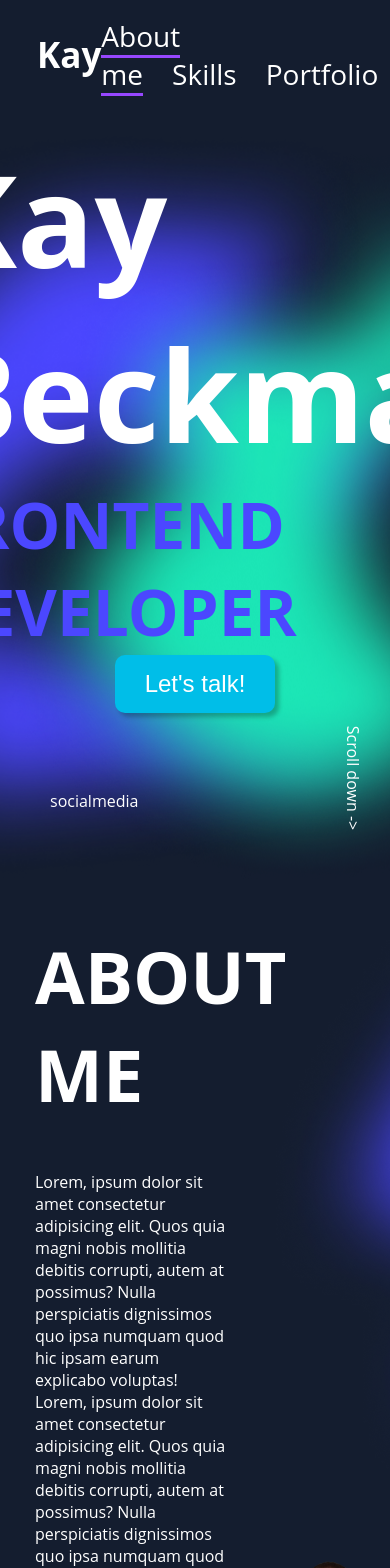
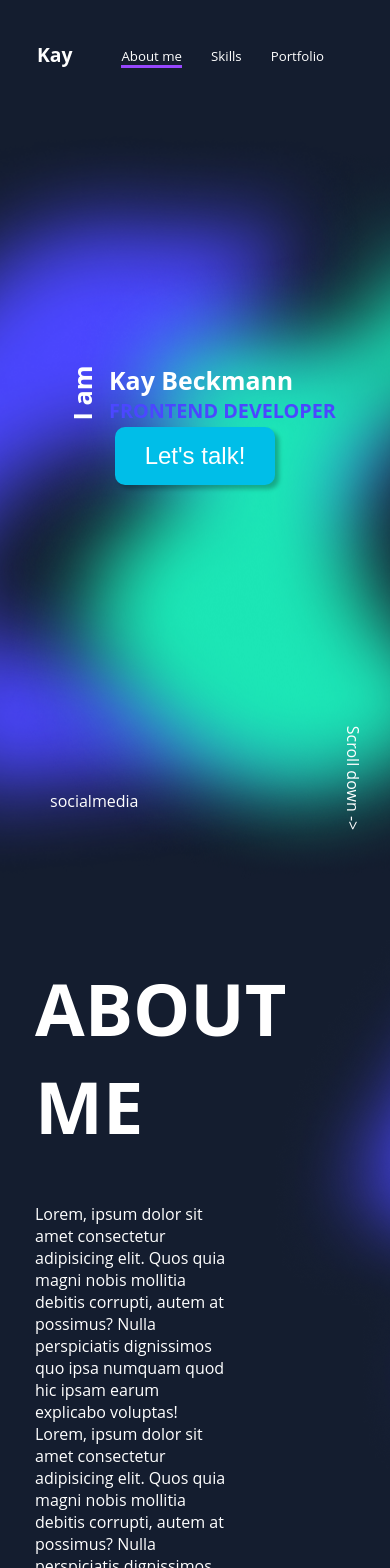
Before and after one commit to KayBeckmann/portfolio, an Angular app: page / in a window 390 px wide. Shown: the top 1568 px of the page. Built offline with nearby package versions, Linux system fonts and the light colour scheme.

Commit message:
Schriften angepasst

```diff
--- a/src/app/about-me/about-me.component.scss
+++ b/src/app/about-me/about-me.component.scss
@@ -11,6 +11,7 @@
 }
 
 h1 {
+  margin-top: 80px;
   font-size: 4.5rem;
 }
 
@@ -23,6 +24,7 @@ h1 {
 }
 
 img {
+  margin-top: 80px;
   width: 70%;
   object-fit: fill;
 }
--- a/src/app/landingpage/landingpage.component.scss
+++ b/src/app/landingpage/landingpage.component.scss
@@ -1,6 +1,6 @@
 .wrapper {
-  height: 100vh;
-  width: 100vw;
+  height: 100dvh;
+  width: 100dvw;
   display: flex;
   flex-direction: column;
   justify-content: center;
@@ -14,18 +14,18 @@
 
   .senkrecht {
     transform: rotate(-90deg);
-    font-size: 3rem;
+    font-size: clamp(0.6rem, -0.273rem + 4.36vw, 3rem);
   }
 }
 
 .headline {
   h1 {
-    font-size: 8rem;
+    font-size: clamp(1rem, -1.545rem + 12.73vw, 8rem);
     margin: 0;
   }
   h2 {
     color: #4b47ff;
-    font-size: 4rem;
+    font-size: clamp(1rem, -0.091rem + 5.45vw, 4rem);
     margin: 0;
   }
 }
--- a/src/app/menu/menu.component.scss
+++ b/src/app/menu/menu.component.scss
@@ -1,7 +1,7 @@
 nav {
   z-index: 999;
   background-color: #141d2f;
-  width: 100vw;
+  width: 100dvw;
   height: 109px;
   position: fixed;
   top: 0;
@@ -10,7 +10,8 @@ nav {
   justify-content: space-between;
 
   h1 {
-    font-size: 35px;
+    font-size: clamp(1.125rem, 0.739rem + 1.93vw, 2.188rem);
+    font-weight: bold;
   }
 }
 
@@ -27,7 +28,7 @@ nav {
 
   a {
     text-decoration: none;
-    font-size: 28px;
+    font-size: clamp(0.75rem, 0.386rem + 1.82vw, 1.75rem);
     color: white;
     margin-right: 29px;
 
```
